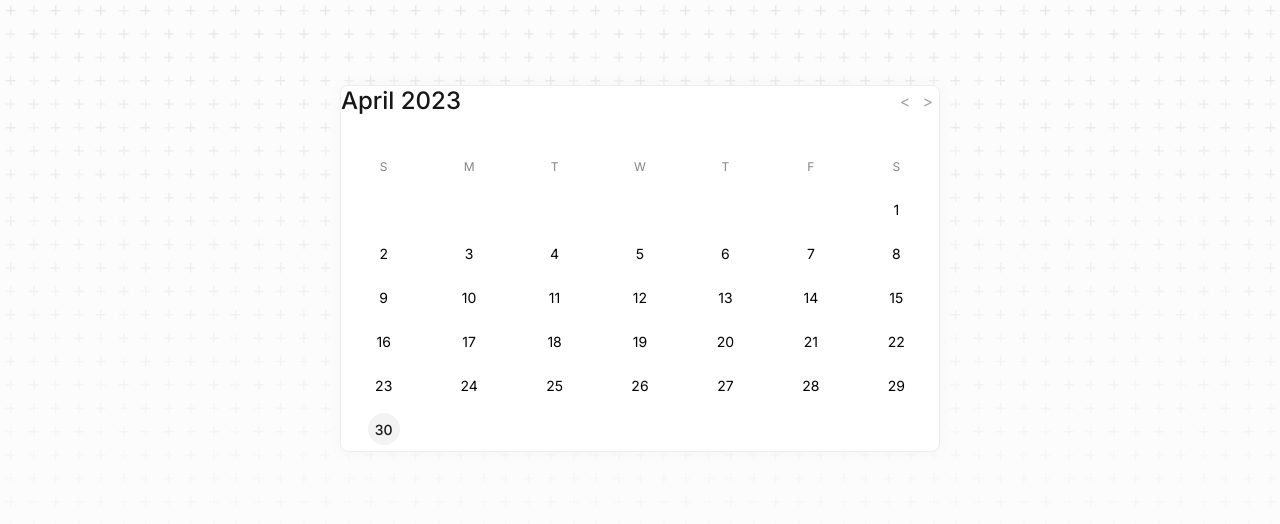
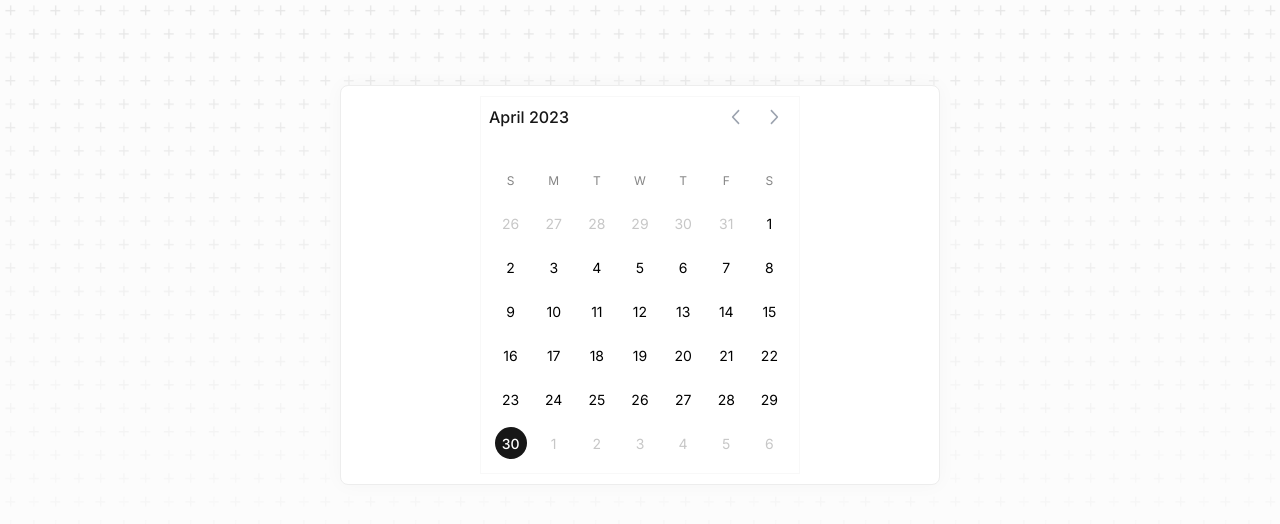
Before and after one commit to nermin-io/itemised, a Next.js app: page /calendar-demo in a window 1280 px wide. Shown: the top 524 px of the page. Built offline with nearby package versions, Linux system fonts and the light colour scheme.

Commit message:
fix calendar styling and bugs

```diff
--- a/src/components/Calendar.module.scss
+++ b/src/components/Calendar.module.scss
@@ -1,4 +1,10 @@
 @import "colors";
+
+.CalendarWrapper {
+  border: 1px solid $gray2;
+  width: 320px;
+  padding: 8px;
+}
 
 .CalendarGrid {
   display: grid;
@@ -18,7 +24,7 @@
   grid-template-columns: repeat(7, minmax(0, 1fr));
 }
 
-.SrHelper {
+.ScreenReader {
   position: absolute;
   width: 1px;
   height: 1px;
@@ -43,6 +49,7 @@
   margin: -6px 0;
   padding: 6px;
   color: #9ca3af;
+  cursor: pointer;
 
   &:hover {
     color: #6b7280;
@@ -53,6 +60,7 @@
   flex: 1 1 auto;
   color: $gray12;
   font-weight: 500;
+  font-size: 16px;
 }
 
 .CalendarCell {
@@ -67,16 +75,28 @@
   align-items: center;
   justify-content: center;
   border-radius: 999px;
+  cursor: pointer;
+
+  &:hover {
+    background-color: $gray2;
+  }
 }
 
 .Selected {
-  background-color: $red11;
+  background-color: $gray12;
   color: white;
+  font-weight: 500;
+
+  &:hover {
+    background-color: $gray12;
+  }
+}
+
+.Today {
+  color: $red9;
   font-weight: 500;
 }
 
-.Today {
-  background-color: $gray3;
-  color: $gray12;
-  font-weight: 500;
+.AdjacentMonthDay {
+  color: $gray8;
 }
--- a/src/components/Calendar.tsx
+++ b/src/components/Calendar.tsx
@@ -2,25 +2,20 @@ import {
   add,
   eachDayOfInterval,
   endOfMonth,
+  endOfWeek,
   format,
-  formatISO,
-  getDay,
   isEqual,
+  isSameMonth,
   isToday,
   parse,
   startOfToday,
+  startOfWeek,
 } from "date-fns";
-import React, { useState } from "react";
+import React, { useEffect, useState } from "react";
 import styles from "./Calendar.module.scss";
+import { ChevronLeftIcon, ChevronRightIcon } from "@radix-ui/react-icons";
 
 interface Props {}
-
-const columnStart = (day: Date, dayIndex: number) => {
-  if (dayIndex !== 0) return {};
-  return {
-    gridColumnStart: getDay(day) + 1,
-  };
-};
 
 function classNames(...classes: Array<string | boolean>) {
   return classes.filter(Boolean).join(" ");
@@ -30,46 +25,48 @@ const Calendar: React.FC<Props> = () => {
   const today = startOfToday();
   const [selectedDay, setSelectedDay] = useState(today);
   const [currentMonth, setCurrentMonth] = useState(format(today, "MMM-yyyy"));
-  const firstDayCurrentMonth = parse(currentMonth, "MMM-yyyy", new Date());
+  const monthStart = parse(currentMonth, "MMM-yyyy", new Date());
 
-  console.log("selectedDay", selectedDay);
+  useEffect(() => {
+    if (!isSameMonth(selectedDay, monthStart))
+      setCurrentMonth(format(selectedDay, "MMM-yyyy"));
+    // eslint-disable-next-line react-hooks/exhaustive-deps
+  }, [selectedDay]);
 
   const days = eachDayOfInterval({
-    start: firstDayCurrentMonth,
-    end: endOfMonth(firstDayCurrentMonth),
+    start: startOfWeek(monthStart),
+    end: endOfWeek(endOfMonth(monthStart)),
   });
 
-  function previousMonth() {
-    const firstDayNextMonth = add(firstDayCurrentMonth, { months: -1 });
-    setCurrentMonth(format(firstDayNextMonth, "MMM-yyyy"));
-  }
+  const previousMonth = () => {
+    const firstOfPreviousMonth = add(monthStart, { months: -1 });
+    setCurrentMonth(format(firstOfPreviousMonth, "MMM-yyyy"));
+  };
 
-  function nextMonth() {
-    const firstDayNextMonth = add(firstDayCurrentMonth, { months: 1 });
-    setCurrentMonth(format(firstDayNextMonth, "MMM-yyyy"));
-  }
+  const nextMonth = () => {
+    const firstOfNextMonth = add(monthStart, { months: 1 });
+    setCurrentMonth(format(firstOfNextMonth, "MMM-yyyy"));
+  };
 
   return (
-    <div>
+    <div className={styles.CalendarWrapper}>
       <div className={styles.CalendarControls}>
-        <h2 className={styles.Month}>
-          {format(firstDayCurrentMonth, "MMMM yyyy")}
-        </h2>
+        <h2 className={styles.Month}>{format(monthStart, "MMMM yyyy")}</h2>
         <button
           type="button"
           onClick={previousMonth}
           className={styles.CalendarControlsButton}
         >
-          <span className={styles.SrHelper}>Previous month</span>
-          {"<"}
+          <span className={styles.ScreenReader}>Previous month</span>
+          <ChevronLeftIcon height={24} width={24} />
         </button>
         <button
           onClick={nextMonth}
           type="button"
           className={styles.CalendarControlsButton}
         >
-          <span className={styles.SrHelper}>Next month</span>
-          {">"}
+          <span className={styles.ScreenReader}>Next month</span>
+          <ChevronRightIcon height={24} width={24} />
         </button>
       </div>
       <div className={styles.CalendarGridHeader}>
@@ -82,18 +79,15 @@ const Calendar: React.FC<Props> = () => {
         <div>S</div>
       </div>
       <div className={styles.CalendarGrid}>
-        {days.map((day, dayIdx) => (
-          <div
-            key={day.toString()}
-            style={columnStart(day, dayIdx)}
-            className={styles.CalendarCell}
-          >
+        {days.map((day) => (
+          <div key={day.toString()} className={styles.CalendarCell}>
             <button
               type="button"
               onClick={() => setSelectedDay(day)}
               className={classNames(
-                isToday(day) && styles.Today,
+                isToday(day) && !isEqual(day, selectedDay) && styles.Today,
                 isEqual(day, selectedDay) && styles.Selected,
+                !isSameMonth(day, monthStart) && styles.AdjacentMonthDay,
                 styles.CalendarCellButton
               )}
             >
--- a/src/pages/calendar-demo.tsx
+++ b/src/pages/calendar-demo.tsx
@@ -3,7 +3,14 @@ import Card from "@/components/Card";
 
 export default function CalendarDemo() {
   return (
-    <Card>
+    <Card
+      style={{
+        padding: 10,
+        display: "flex",
+        alignItems: "center",
+        justifyContent: "center",
+      }}
+    >
       <Calendar />
     </Card>
   );
```
